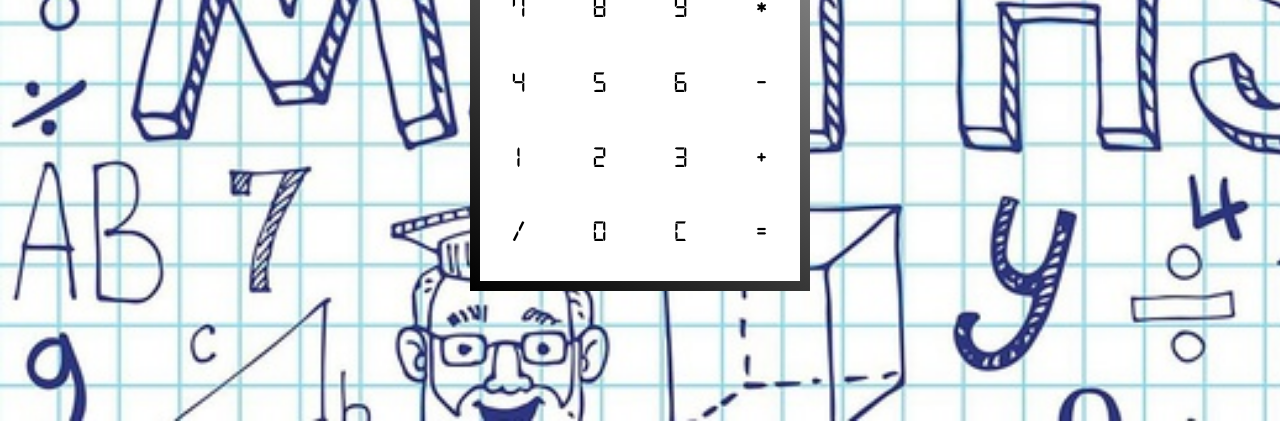
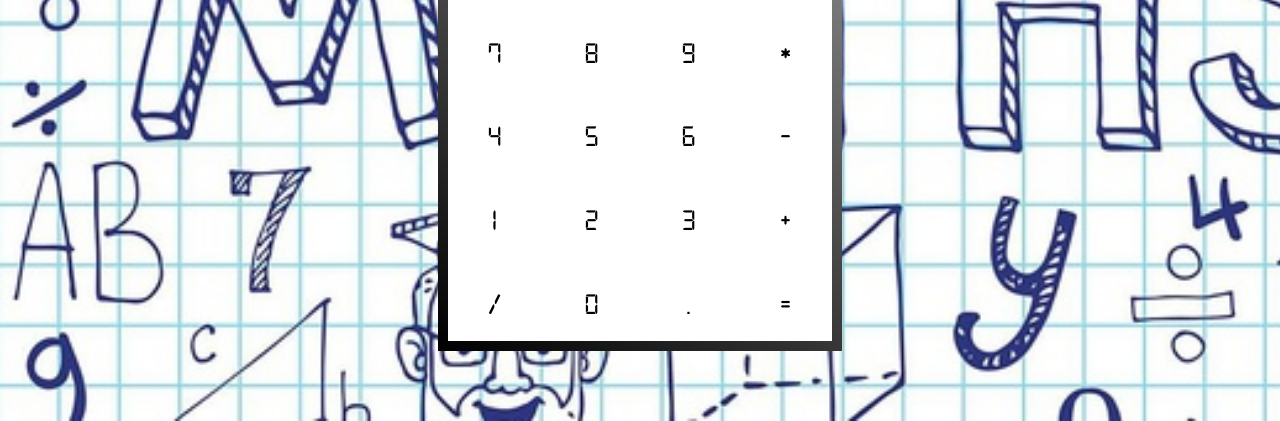
Before and after one commit to Mynameisfrostwalker/calculator, a plain HTML site: page index.html in a window 1280 px wide. Shown: the part 379-800 px from the top of the page. Drawn offline with Linux system fonts and the light colour scheme.

Commit message:
created README and added extra buttons

```diff
--- a/index.html
+++ b/index.html
@@ -18,21 +18,23 @@
                 <div id="mainDisplay">0</div>
             </div>
             <div id="buttonsDisplay">
-                <div class="buttons" data-key="55" id="seven">7</div>
-                <div class="buttons" data-key="56" id="eight">8</div>
-                <div class="buttons" data-key="57" id="nine">9</div>
+                <div class="buttons" id="clear">C</div>
+                <div class="buttons" data-key="8" id="backspace">Backspace</div>
+                <div class="buttons" data-key="55" id="7">7</div>
+                <div class="buttons" data-key="56" id="8">8</div>
+                <div class="buttons" data-key="57" id="9">9</div>
                 <div class="buttons" id="multiply">*</div>
-                <div class="buttons" data-key="52" id="four">4</div>
-                <div class="buttons" data-key="53" id="five">5</div>
-                <div class="buttons" data-key="54" id="six">6</div>
+                <div class="buttons" data-key="52" id="4">4</div>
+                <div class="buttons" data-key="53" id="5">5</div>
+                <div class="buttons" data-key="54" id="6">6</div>
                 <div class="buttons" id="subtract">-</div>
-                <div class="buttons" data-key="49" id="one">1</div>
-                <div class="buttons" data-key="50" id="two">2</div>
-                <div class="buttons" data-key="51" id="three">3</div>
+                <div class="buttons" data-key="49" id="1">1</div>
+                <div class="buttons" data-key="50" id="2">2</div>
+                <div class="buttons" data-key="51" id="3">3</div>
                 <div class="buttons" id="add">+</div>
                 <div class="buttons" id="divide">/</div>
-                <div class="buttons" data-key="48" id="zero">0</div>
-                <div class="buttons" id="clear">C</div>
+                <div class="buttons" data-key="48" id="0">0</div>
+                <div class="buttons" data-key="190" id=".">.</div>
                 <div class="buttons" data-key="61" id="equals">=</div>
             </div>
         </div>
--- a/scriptsfolder/script.js
+++ b/scriptsfolder/script.js
@@ -15,5 +15,23 @@ function divide(num1, num2) {
 }
 
 function operate(operator, numOne, numTwo) {
-    return operator(numOne, numTwo)
+    return (operator === 'add') ? add(numOne, numTwo) :
+        (operator === 'subtract') ? subtract(numOne, numTwo) :
+        (operator === 'multiply') ? multiply(numOne, numTwo) :
+        (operator === 'divide') ? divide(numOne, numTwo) : undefined
 }
+
+function calculate(event) {
+    console.log(event)
+}
+
+const buttons = document.querySelectorAll('div.buttons')
+buttons.forEach((button) => { button.addEventListener('click', calculate) })
+    /* create a nodelist of every button,
+    iterate through each button and add an event listener,
+    event listener calls a function fde on click.
+    fde stores event.id in an array when the array
+    length is 3 its contents are passed into the operate
+    function the out put is added as the first item of the array
+    and the process is repeated until the equal to button is pressed
+    */
--- a/stylesfolder/main.css
+++ b/stylesfolder/main.css
@@ -33,15 +33,15 @@ div {
 
 #outerBody {
     width: 65vw;
-    height: 55vh;
+    height: 90vh;
     background: linear-gradient(35deg, #000000, #b4b4b4);
     padding: 10px;
 }
 
 @media (min-width: 810px) {
     #outerBody {
-        width: 25vw;
-        height: 65vh;
+        width: 30vw;
+        height: 80vh;
     }
 }
 
@@ -60,10 +60,16 @@ div {
 #buttonsDisplay {
     display: grid;
     grid-template-columns: repeat(4, 1fr);
-    grid-template-rows: repeat(4, 1fr);
+    grid-template-rows: repeat(5, 1fr);
     gap: 0.4rem;
     height: 65%;
     justify-items: center;
+    align-items: center;
+}
+
+div#backspace {
+    grid-area: 1/2/2/5;
+    width: 90%;
 }
 
 .buttons {
@@ -72,6 +78,9 @@ div {
     padding: 0.3rem;
     border-radius: 10px;
     transition: all 0.5s;
+    display: flex;
+    flex-direction: column;
+    justify-content: center;
 }
 
 div#add:hover,
@@ -85,21 +94,28 @@ div#subtract:active,
 div#equals:hover,
 div#equals:active {
     border: 5px solid rgb(0, 0, 0);
-    transform: scale(0.8);
+    transform: scale(0.7);
     cursor: default;
 }
 
 div#clear:hover,
 div#clear:active {
     border: 5px solid rgb(236, 93, 9);
-    transform: scale(0.8);
+    transform: scale(0.7);
+    cursor: default;
+}
+
+div#backspace:hover,
+div#backspace:active {
+    border: 5px solid rgb(213, 236, 9);
+    transform: scale(0.7);
     cursor: default;
 }
 
 .buttons:hover,
 .buttons:active {
     border: 5px solid rgb(156, 218, 243);
-    transform: scale(0.8);
+    transform: scale(0.7);
     cursor: default;
 }
 
```
Also changed, not shown: 1 other file.
